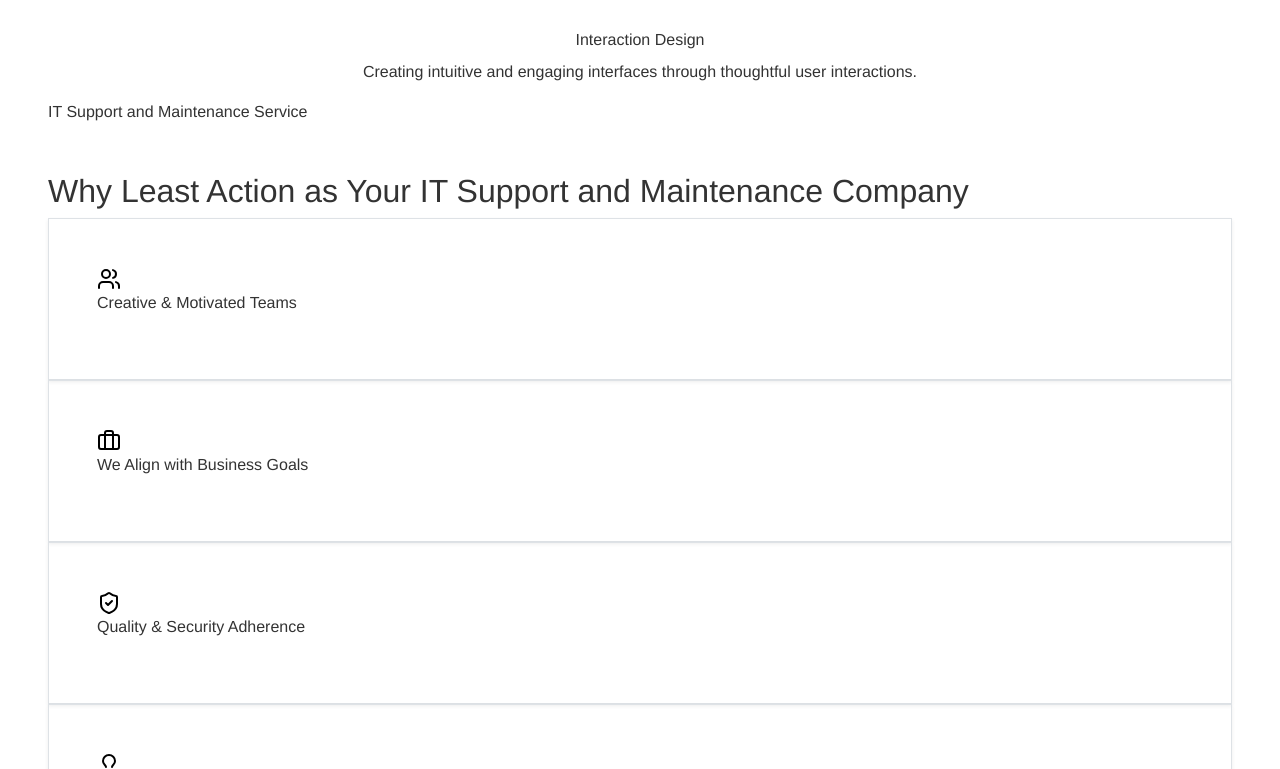
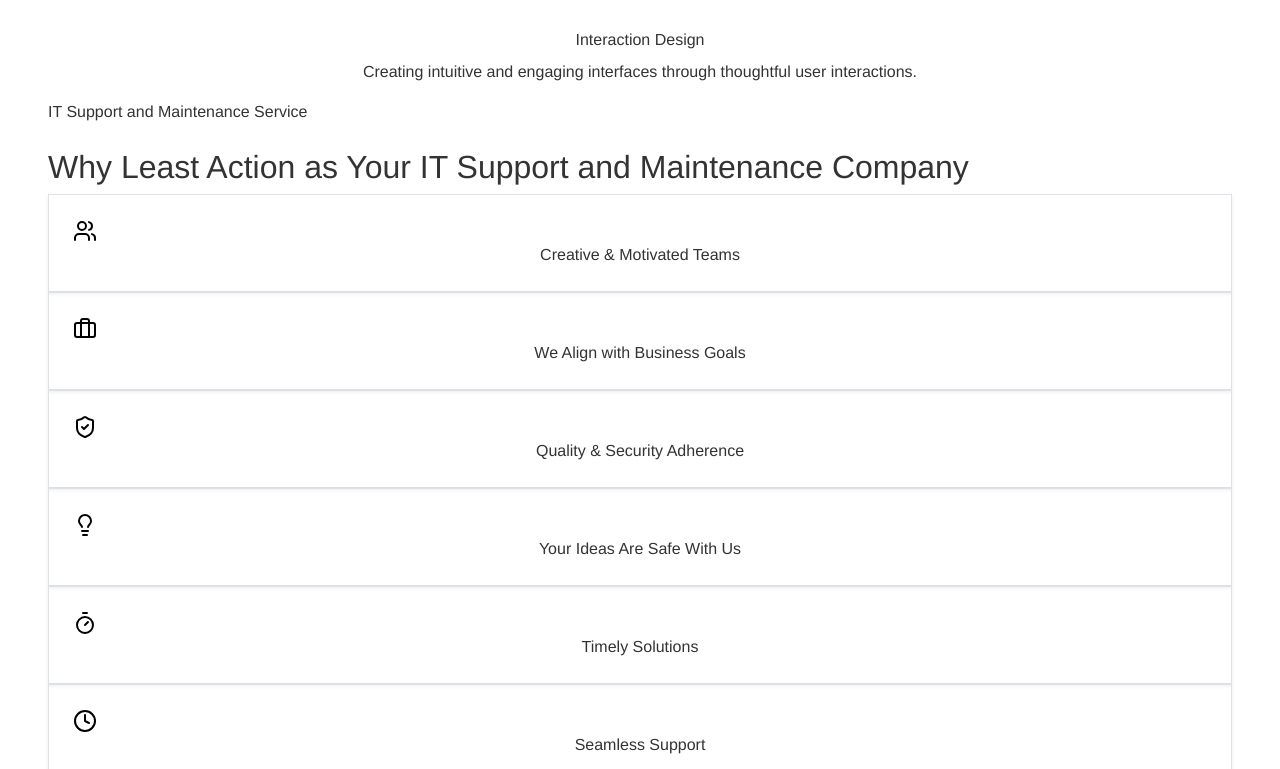
Before and after one commit to Bnks10061998/LeastActionNew, a React (Vite) app: page /itsupportmaintenance in a window 1280 px wide. Shown: the part 3711-4480 px from the top of the page. Built offline with nearby package versions, Linux system fonts and the light colour scheme.

Commit message:
changes1

```diff
--- a/src/Digital Marketing/routes/Section4.jsx
+++ b/src/Digital Marketing/routes/Section4.jsx
@@ -1,3 +1,256 @@
+
+// import React from 'react';
+// import {
+//   Users,
+//   Briefcase,
+//   ShieldCheck,
+//   Lightbulb,
+//   Timer,
+//   Clock
+// } from 'lucide-react';
+
+// const Section4 = () => {
+//   const features = [
+//     {
+//       icon: <Users className="w-6 h-6 text-black group-hover:text-white transition-colors" />,
+//       text: "Creative & Motivated Teams",
+//     },
+//     {
+//       icon: <Briefcase className="w-6 h-6 text-black group-hover:text-white transition-colors" />,
+//       text: "We Align with Business Goals",
+//     },
+//     {
+//       icon: <ShieldCheck className="w-6 h-6 text-black group-hover:text-white transition-colors" />,
+//       text: "Quality & Security Adherence",
+//     },
+//     {
+//       icon: <Lightbulb className="w-6 h-6 text-black group-hover:text-white transition-colors" />,
+//       text: "Your Ideas Are Safe With Us",
+//     },
+//     {
+//       icon: <Timer className="w-6 h-6 text-black group-hover:text-white transition-colors" />,
+//       text: "Timely Solutions",
+//     },
+//     {
+//       icon: <Clock className="w-6 h-6 text-black group-hover:text-white transition-colors" />,
+//       text: "Seamless Support",
+//     },
+//   ];
+
+//   return (
+//     <div className="mx-4 sm:mx-16 px-4 py-12">
+//       <p className="text-sky-500 text-2xl mb-5">IT Support and Maintenance Service</p>
+//       <h2 className="text-3xl sm:text-4xl font-bold text-gray-900 mb-10">
+//         Why Least Action as Your IT Support and Maintenance Company
+//       </h2>
+//       <div className="grid grid-cols-1 md:grid-cols-2 gap-3 md:gap-10 justify-items-center">
+//         {features.map((feature, index) => (
+
+//           <div
+//             key={index}
+//             className="group flex items-center gap-3 p-5 w-full md:w-[500px] md:h-[25px] border border-gray-400 rounded-md shadow-sm hover:shadow-md transition hover:bg-sky-500 hover:text-white"
+//           >
+//             {feature.icon}
+//             <p className="text-xl md:text-2xl transition-colors">{feature.text}</p>
+//           </div>
+//         ))}
+//       </div>
+//     </div>
+//   );
+// };
+
+// export default Section4;
+
+
+
+// import React from 'react';
+// import {
+//   Users,
+//   Briefcase,
+//   ShieldCheck,
+//   Lightbulb,
+//   Timer,
+//   Clock
+// } from 'lucide-react';
+
+// const Section4 = () => {
+//   const features = [
+//     {
+//       icon: <Users className="w-6 h-6 text-black group-hover:text-white transition-colors" />,
+//       text: "Creative & Motivated Teams",
+//     },
+//     {
+//       icon: <Briefcase className="w-6 h-6 text-black group-hover:text-white transition-colors" />,
+//       text: "We Align with Business Goals",
+//     },
+//     {
+//       icon: <ShieldCheck className="w-6 h-6 text-black group-hover:text-white transition-colors" />,
+//       text: "Quality & Security Adherence",
+//     },
+//     {
+//       icon: <Lightbulb className="w-6 h-6 text-black group-hover:text-white transition-colors" />,
+//       text: "Your Ideas Are Safe With Us",
+//     },
+//     {
+//       icon: <Timer className="w-6 h-6 text-black group-hover:text-white transition-colors" />,
+//       text: "Timely Solutions",
+//     },
+//     {
+//       icon: <Clock className="w-6 h-6 text-black group-hover:text-white transition-colors" />,
+//       text: "Seamless Support",
+//     },
+//   ];
+
+//   return (
+//     <div className="mx-4 sm:mx-16 px-4 py-12">
+//       <p className="text-sky-500 text-2xl mb-5">IT Support and Maintenance Service</p>
+//       <h2 className="text-3xl sm:text-4xl font-bold text-gray-900 mb-10">
+//         Why Least Action as Your IT Support and Maintenance Company
+//       </h2>
+//       <div className="grid grid-cols-1 md:grid-cols-2 gap-3 md:gap-6">
+//         {features.map((feature, index) => (
+//           <div
+//             key={index}
+//             className="group flex items-center gap-3 p-5 w-full border border-gray-400 rounded-md shadow-sm hover:shadow-md transition hover:bg-sky-500 hover:text-white"
+//           >
+//             {feature.icon}
+//             <p className="text-xl md:text-2xl transition-colors">{feature.text}</p>
+//           </div>
+//         ))}
+//       </div>
+//     </div>
+//   );
+// };
+
+// export default Section4;
+
+
+
+// import React from 'react';
+// import {
+//   Users,
+//   Briefcase,
+//   ShieldCheck,
+//   Lightbulb,
+//   Timer,
+//   Clock
+// } from 'lucide-react';
+
+// const Section4 = () => {
+//   const features = [
+//     {
+//       icon: <Users className="w-5 h-5 text-black group-hover:text-white transition-colors" />,
+//       text: "Creative & Motivated Teams",
+//     },
+//     {
+//       icon: <Briefcase className="w-5 h-5 text-black group-hover:text-white transition-colors" />,
+//       text: "We Align with Business Goals",
+//     },
+//     {
+//       icon: <ShieldCheck className="w-5 h-5 text-black group-hover:text-white transition-colors" />,
+//       text: "Quality & Security Adherence",
+//     },
+//     {
+//       icon: <Lightbulb className="w-5 h-5 text-black group-hover:text-white transition-colors" />,
+//       text: "Your Ideas Are Safe With Us",
+//     },
+//     {
+//       icon: <Timer className="w-5 h-5 text-black group-hover:text-white transition-colors" />,
+//       text: "Timely Solutions",
+//     },
+//     {
+//       icon: <Clock className="w-5 h-5 text-black group-hover:text-white transition-colors" />,
+//       text: "Seamless Support",
+//     },
+//   ];
+
+//   return (
+//     <div className="mx-4 sm:mx-8 px-4 py-10">
+//       <p className="text-sky-500 text-xl sm:text-2xl mb-4">IT Support and Maintenance Service</p>
+//       <h2 className="text-2xl sm:text-3xl md:text-4xl font-bold text-gray-900 mb-8">
+//         Why Least Action as Your IT Support and Maintenance Company
+//       </h2>
+//       <div className="grid grid-cols-1 sm:grid-cols-2 gap-4">
+//         {features.map((feature, index) => (
+//           <div
+//             key={index}
+//             className="group flex items-center gap-3 p-4 border border-gray-300 rounded-lg shadow-sm hover:shadow-md transition hover:bg-sky-500 hover:text-white"
+//           >
+//             {feature.icon}
+//             <p className="text-base sm:text-lg md:text-xl transition-colors">{feature.text}</p>
+//           </div>
+//         ))}
+//       </div>
+//     </div>
+//   );
+// };
+
+// export default Section4;
+
+
+
+// import React from 'react';
+// import {
+//   Users,
+//   Briefcase,
+//   ShieldCheck,
+//   Lightbulb,
+//   Timer,
+//   Clock
+// } from 'lucide-react';
+
+// const Section4 = () => {
+//   const features = [
+//     {
+//       icon: <Users className="w-4 h-4 text-black group-hover:text-white transition-colors" />,
+//       text: "Creative & Motivated Teams",
+//     },
+//     {
+//       icon: <Briefcase className="w-4 h-4 text-black group-hover:text-white transition-colors" />,
+//       text: "We Align with Business Goals",
+//     },
+//     {
+//       icon: <ShieldCheck className="w-4 h-4 text-black group-hover:text-white transition-colors" />,
+//       text: "Quality & Security Adherence",
+//     },
+//     {
+//       icon: <Lightbulb className="w-4 h-4 text-black group-hover:text-white transition-colors" />,
+//       text: "Your Ideas Are Safe With Us",
+//     },
+//     {
+//       icon: <Timer className="w-4 h-4 text-black group-hover:text-white transition-colors" />,
+//       text: "Timely Solutions",
+//     },
+//     {
+//       icon: <Clock className="w-4 h-4 text-black group-hover:text-white transition-colors" />,
+//       text: "Seamless Support",
+//     },
+//   ];
+
+//   return (
+//     <div className="mx-4 sm:mx-8 px-4 py-10">
+//       <p className="text-sky-500 text-xl sm:text-2xl mb-4">IT Support and Maintenance Service</p>
+//       <h2 className="text-2xl sm:text-3xl md:text-4xl font-bold text-gray-900 mb-8">
+//         Why Least Action as Your IT Support and Maintenance Company
+//       </h2>
+//       <div className="flex flex-wrap gap-3 justify-center">
+//         {features.map((feature, index) => (
+//           <div
+//             key={index}
+//             className="group flex items-center gap-2 px-3 py-2 w-full sm:w-[300px] border border-gray-300 rounded-md shadow-sm hover:shadow-md transition hover:bg-sky-500 hover:text-white"
+//           >
+//             {feature.icon}
+//             <p className="text-sm sm:text-base transition-colors">{feature.text}</p>
+//           </div>
+//         ))}
+//       </div>
+//     </div>
+//   );
+// };
+
+// export default Section4;
+
+
 
 import React from 'react';
 import {
@@ -12,46 +265,46 @@
 const Section4 = () => {
   const features = [
     {
-      icon: <Users className="w-6 h-6 text-black group-hover:text-white transition-colors" />,
+      icon: <Users className="w-4 h-4 text-black group-hover:text-white transition-colors" />,
       text: "Creative & Motivated Teams",
     },
     {
-      icon: <Briefcase className="w-6 h-6 text-black group-hover:text-white transition-colors" />,
+      icon: <Briefcase className="w-4 h-4 text-black group-hover:text-white transition-colors" />,
       text: "We Align with Business Goals",
     },
     {
-      icon: <ShieldCheck className="w-6 h-6 text-black group-hover:text-white transition-colors" />,
+      icon: <ShieldCheck className="w-4 h-4 text-black group-hover:text-white transition-colors" />,
       text: "Quality & Security Adherence",
     },
     {
-      icon: <Lightbulb className="w-6 h-6 text-black group-hover:text-white transition-colors" />,
+      icon: <Lightbulb className="w-4 h-4 text-black group-hover:text-white transition-colors" />,
       text: "Your Ideas Are Safe With Us",
     },
     {
-      icon: <Timer className="w-6 h-6 text-black group-hover:text-white transition-colors" />,
+      icon: <Timer className="w-4 h-4 text-black group-hover:text-white transition-colors" />,
       text: "Timely Solutions",
     },
     {
-      icon: <Clock className="w-6 h-6 text-black group-hover:text-white transition-colors" />,
+      icon: <Clock className="w-4 h-4 text-black group-hover:text-white transition-colors" />,
       text: "Seamless Support",
     },
   ];
 
   return (
-    <div className="mx-4 sm:mx-16 px-4 py-12">
-      <p className="text-sky-500 text-2xl mb-5">IT Support and Maintenance Service</p>
-      <h2 className="text-3xl sm:text-4xl font-bold text-gray-900 mb-10">
+    <div className="mx-4 sm:mx-8 px-4 py-10">
+      <p className="text-sky-500 text-xl sm:text-2xl mb-4">IT Support and Maintenance Service</p>
+      <h2 className="text-2xl sm:text-3xl md:text-4xl font-bold text-gray-900 mb-8">
         Why Least Action as Your IT Support and Maintenance Company
       </h2>
-      <div className="grid grid-cols-1 md:grid-cols-2 gap-x-0 md:gap-10 justify-items-center">
+
+      <div className="grid grid-cols-1 md:grid-cols-2 gap-4">
         {features.map((feature, index) => (
-
           <div
             key={index}
-            className="group flex items-center gap-3 p-5 w-full md:w-[500px] md:h-[25px] border border-gray-400 rounded-md shadow-sm hover:shadow-md transition hover:bg-sky-500 hover:text-white"
+            className="group flex text-center items-center justify-center gap-3 px-4 py-4 w-full border border-gray-300 rounded-md shadow-sm hover:shadow-md transition hover:bg-sky-500 hover:text-white"
           >
             {feature.icon}
-            <p className="text-xl md:text-2xl transition-colors">{feature.text}</p>
+            <p className="text-sm text-center items-center mb-0 justify-center sm:text-base transition-colors">{feature.text}</p>
           </div>
         ))}
       </div>
```
